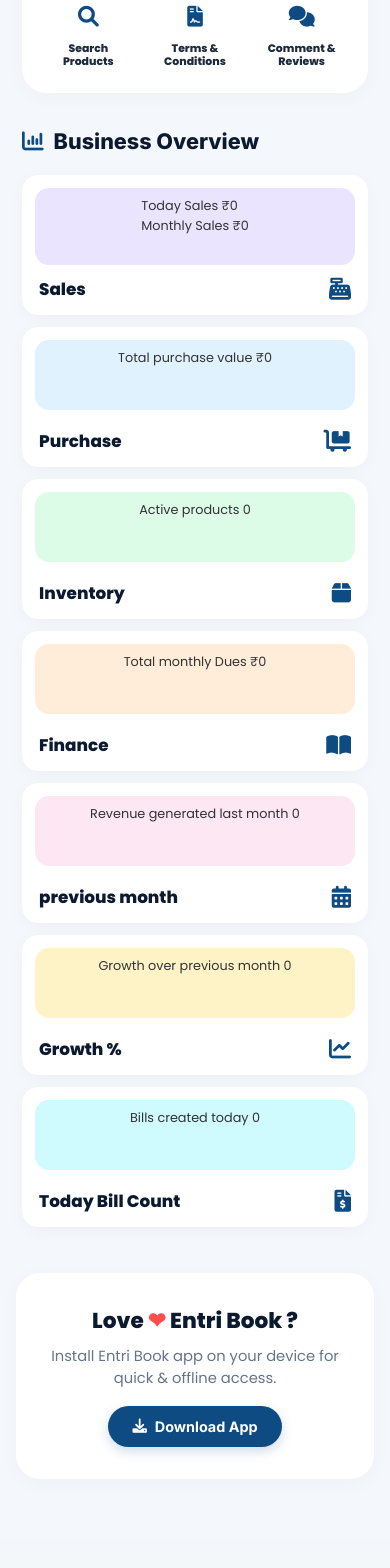
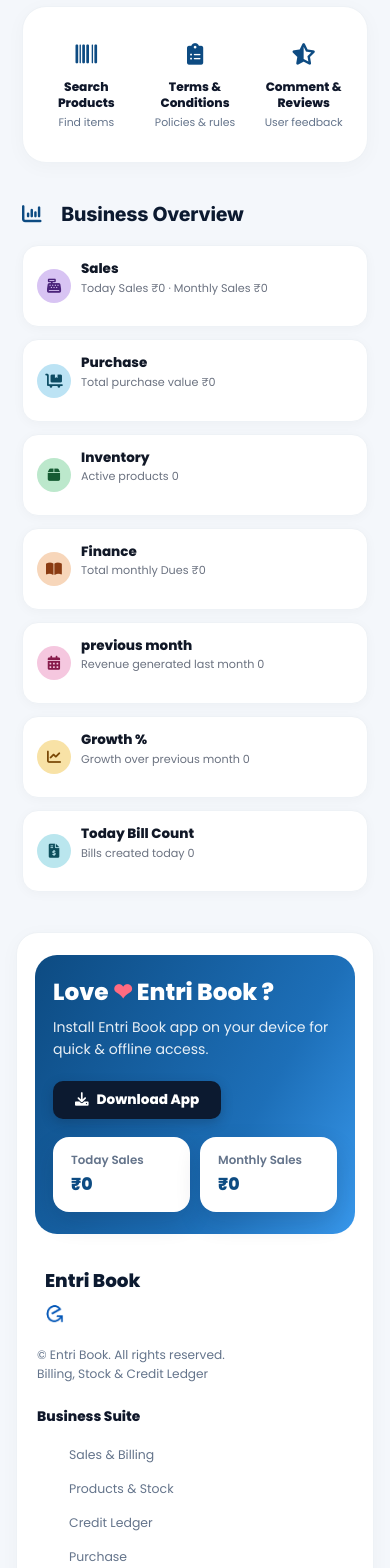
Before and after one commit to myentribook/Entri-Book, a React (Create React App) app in the folder frontend/: page / in a window 390 px wide. Shown: the part 432-2000 px from the top of the page. Before the commit the page ends 1971 px from the top, so only its background shows below. Built offline with nearby package versions, Linux system fonts and the light colour scheme; no server answers; a web font is replaced by a local one.

Commit message:
home page correction

```diff
--- a/frontend/public/index.html
+++ b/frontend/public/index.html
@@ -6,9 +6,9 @@
   <meta name="viewport" content="width=device-width, initial-scale=1" />
   <title>Entri Book</title>
 
-  <!-- <link rel="icon" type="image/png" sizes="48x48" href="%PUBLIC_URL%/headingLogo.png" />
-  <link rel="apple-touch-icon" sizes="180x180" href="%PUBLIC_URL%/headingLogo.png" /> -->
-  <!-- <link rel="manifest" href="%PUBLIC_URL%/manifest.json" /> -->
+  <link rel="icon" type="image/png" sizes="48x48" href="%PUBLIC_URL%/headingLogo.png" />
+  <link rel="apple-touch-icon" sizes="180x180" href="%PUBLIC_URL%/headingLogo.png" />
+  <link rel="manifest" href="%PUBLIC_URL%/manifest.json" />
 
   <link rel="stylesheet" type="text/css"
     href="https://stackpath.bootstrapcdn.com/font-awesome/4.7.0/css/font-awesome.min.css" />
--- a/frontend/src/components/Home.css
+++ b/frontend/src/components/Home.css
@@ -1,6 +1,6 @@
 @import url('https://fonts.googleapis.com/css2?family=Inter:wght@400;500;600;700;800&display=swap');
 
-* {
+*{
     box-sizing: border-box;
     margin: 0;
     padding: 0;
@@ -21,7 +21,7 @@ body {
 
 .home-wrapper {
     /* Mobile & Desktop-ku left/right edges-la nalla space irukkurathukku padding-ai 16px-a adjust pannirukku */
-    padding: 32px 16px 60px 16px;
+    padding: 36px 16px 64px 16px;
     display: flex;
     flex-direction: column;
     align-items: center;
@@ -34,7 +34,7 @@ body {
 .section-wrapper {
     width: 100%;
     max-width: 820px;
-    margin-bottom: 36px;
+    margin-bottom: 40px;
     margin-left: auto;
     margin-right: auto;
     padding-left: 4px;
@@ -46,9 +46,14 @@ body {
     font-size: 1.35rem;
     font-weight: 800;
     color: #0c1a30;
-    margin-bottom: 20px;
+    margin-top: 4px;
+    margin-bottom: 22px;
+    padding: 2px 0;
+    line-height: 1.35;
+    letter-spacing: -0.01em;
     display: flex;
     align-items: center;
+    gap: 10px;
 }
 
 /* Section 1: Business Suite Icons */
@@ -62,7 +67,7 @@ body {
 .upi-btn {
     background: none;
     border: none;
-    padding: 0;
+    padding: 6px 4px;
     cursor: pointer;
     display: flex;
     flex-direction: column;
@@ -80,25 +85,43 @@ body {
     transform: scale(0.95);
 }
 
-/* Dark Blue Circle Buttons for Business Suite */
+/* Soft Blue Circle Buttons with Dashed Outer Ring for Business Suite */
 .icon-circle {
-    width: 68px;
-    height: 68px;
-    background-color: #0d4b82;
-    color: #ffffff;
+    position: relative;
+    width: 50px;
+    height: 50px;
+    background-color: #dce8fc;
+    color: #0d4b82;
     border-radius: 50%;
     display: flex;
     align-items: center;
     justify-content: center;
     font-size: 1.55rem;
     margin-bottom: 12px;
-    box-shadow: 0 8px 18px rgba(13, 75, 130, 0.25);
+    box-shadow: none;
+    transition: all 0.2s ease;
+}
+
+.icon-circle::before {
+    content: "";
+    position: absolute;
+    top: -6px;
+    left: -6px;
+    right: -6px;
+    bottom: -6px;
+    border: 2px dashed #b9c5d6;
+    border-radius: 50%;
+    pointer-events: none;
     transition: all 0.2s ease;
 }
 
 .upi-btn:hover .icon-circle {
-    background-color: #08345c;
-    box-shadow: 0 10px 22px rgba(13, 75, 130, 0.35);
+    background-color: #cde0fb;
+    box-shadow: none;
+}
+
+.upi-btn:hover .icon-circle::before {
+    border-color: #93a7c2;
 }
 
 .upi-label {
@@ -106,152 +129,325 @@ body {
     font-weight: 700;
     color: #1e293b;
     text-align: center;
-    line-height: 1.3;
+    line-height: 1.35;
 }
 
 /* Section 2: Explore Guidelines Box */
 .Explore-guidelines {
     background: #ffffff;
     border-radius: 24px;
-    padding: 36px 24px;
+    padding: 28px 22px;
     box-shadow: 0 4px 20px rgba(0, 0, 0, 0.03);
-    border: 1px solid #ffffff;
+    border: 1px solid #eef2f6;
 }
 
 .Explore-guidelines .upi-grid {
     grid-template-columns: repeat(3, 1fr);
+    gap: 18px;
+    align-items: start;
 }
 
-.upi-btns {
+.Explore-guidelines .upi-btns {
     background: none;
     border: none;
-    padding: 0;
+    padding: 10px 8px;
     cursor: pointer;
     display: flex;
     flex-direction: column;
     align-items: center;
-    transition: transform 0.2s ease;
+    text-align: center;
     -webkit-tap-highlight-color: transparent;
     text-decoration: none;
 }
 
-.upi-btns:hover {
-    transform: translateY(-2px);
-}
-
-/* Outline Icons for Explore Guidelines */
-.icon-circles {
-    width: 50px;
-    height: 50px;
+.Explore-guidelines .icon-circles {
+    width: auto;
+    height: 40px;
     color: #0d4b82;
     display: flex;
     align-items: center;
     justify-content: center;
-    font-size: 1.8rem;
+    font-size: 1.75rem;
     margin-bottom: 10px;
-    transition: all 0.2s ease;
 }
 
-.upi-btns:hover .icon-circles {
-    color: #08345c;
-    transform: scale(1.08);
+.Explore-guidelines .upi-label {
+    font-size: 0.9rem;
+    font-weight: 700;
+    color: #0f172a;
+    line-height: 1.35;
+    margin-bottom: 4px;
 }
 
-/* Section 3: Business Overview Cards Grid */
+.Explore-guidelines .upi-sublabel {
+    font-size: 0.78rem;
+    font-weight: 500;
+    color: #64748b;
+    line-height: 1.3;
+}
+
+/* Section 3: Business Overview Cards Grid (4 columns per row, matching reference box style) */
 .dashboard-grid {
     display: grid;
     grid-template-columns: repeat(4, 1fr);
-    gap: 20px;
+    gap: 16px;
     width: 100%;
 }
 
 .card-wrapper {
     background: #ffffff;
-    padding: 16px;
-    border-radius: 20px;
-    box-shadow: 0 4px 16px rgba(0, 0, 0, 0.03);
-    border: 1px solid #ffffff;
+    padding: 16px 18px;
+    border-radius: 18px;
+    box-shadow: 0 2px 12px rgba(0, 0, 0, 0.03);
+    border: 1px solid #eef2f6;
     display: flex;
-    flex-direction: column;
-    justify-content: space-between;
-    min-height: 140px;
+    flex-direction: row;
+    align-items: center;
+    gap: 12px;
+    min-height: 78px;
     transition: transform 0.2s ease, box-shadow 0.2s ease;
 }
 
 .card-wrapper:hover {
-    transform: translateY(-3px);
-    box-shadow: 0 8px 24px rgba(0, 0, 0, 0.06);
+    transform: translateY(-2px);
+    box-shadow: 0 6px 18px rgba(0, 0, 0, 0.06);
 }
 
-.card-content {
-    padding: 16px;
-    border-radius: 14px;
-    margin-bottom: 12px;
-    min-height: 70px;
+.overview-badge {
+    width: 40px;
+    height: 40px;
+    border-radius: 50%;
     display: flex;
     align-items: center;
+    justify-content: center;
+    font-size: 1rem;
+    flex-shrink: 0;
 }
 
-.card-content p {
-    font-size: 0.88rem;
-    color: #475569;
-    line-height: 1.5;
-    font-weight: 500;
+.overview-row-content {
+    display: flex;
+    flex-direction: column;
+    justify-content: center;
+    gap: 3px;
+    min-width: 0;
 }
 
-.card-content strong,
-.card-content b {
-    font-weight: 800;
-    color: #0f172a;
-    font-size: 1rem;
+.overview-row-title {
+    font-size: 0.92rem;
+    font-weight: 700;
+    color: #111827;
+    line-height: 1.3;
 }
 
-/* Section 4: Refer Banner */
+.overview-row-subtitle {
+    font-size: 0.75rem;
+    font-weight: 500;
+    color: #6b7280;
+    line-height: 1.4;
+    white-space: pre-line;
+}
+
+/* Section 4: Footer Banner & Multi-Column Footer */
 .refer-section {
     background: #ffffff;
-    padding: 32px 24px;
-    border-radius: 24px;
-    text-align: center;
+    padding: 32px;
+    border-radius: 28px;
+    text-align: left;
     width: 100%;
     max-width: 820px;
-    margin: 10px auto;
+    margin: 8px auto 0 auto;
+    border: 1px solid #eef2f6;
     box-shadow: 0 4px 20px rgba(0, 0, 0, 0.03);
 }
 
+.footer-hero-banner {
+    background: linear-gradient(120deg, #0d4b82 0%, #1d6fb8 65%, #3898ec 100%);
+    border-radius: 22px;
+    padding: 28px 30px;
+    color: #ffffff;
+    display: flex;
+    align-items: center;
+    justify-content: space-between;
+    gap: 24px;
+    margin-bottom: 34px;
+}
+
+.footer-hero-copy {
+    max-width: 430px;
+}
+
 .refer-title {
-    font-size: 1.35rem;
+    font-size: 1.45rem;
     font-weight: 800;
-    color: #0c1a30;
-    margin-bottom: 8px;
+    color: #ffffff;
+    margin-bottom: 10px;
+    line-height: 1.3;
 }
 
 .refer-desc {
-    color: #64748b;
-    font-size: 0.92rem;
-    line-height: 1.5;
-    max-width: 600px;
-    margin: 0 auto 16px auto;
-    font-weight: 500;
+    color: rgba(255, 255, 255, 0.9);
+    font-size: 0.88rem;
+    line-height: 1.55;
+    margin: 0 0 20px 0;
+    font-weight: 400;
 }
 
 .refer-link {
     display: inline-flex;
     align-items: center;
     justify-content: center;
-    padding: 10px 24px;
-    background-color: #0d4b82;
+    padding: 11px 22px;
+    background-color: #0c1a30;
     color: #ffffff;
-    border-radius: 50px;
+    border-radius: 10px;
     text-decoration: none;
     font-weight: 700;
-    font-size: 0.9rem;
+    font-size: 0.85rem;
+    line-height: 1.2;
     transition: all 0.2s ease;
-    box-shadow: 0 4px 12px rgba(13, 75, 130, 0.2);
+    box-shadow: 0 4px 12px rgba(12, 26, 48, 0.25);
 }
 
 .refer-link:hover {
-    background-color: #08345c;
+    background-color: #162b4d;
     color: #ffffff;
+    transform: translateY(-1px);
+}
+
+.footer-hero-visual {
+    display: flex;
+    align-items: center;
+    justify-content: flex-end;
+    gap: 14px;
+    flex-shrink: 0;
+}
+
+.footer-preview-card {
+    background: #ffffff;
+    color: #0c1a30;
+    border-radius: 16px;
+    padding: 16px 18px;
+    min-width: 136px;
+    box-shadow: 0 10px 24px rgba(12, 26, 48, 0.16);
+}
+
+.footer-preview-label {
+    font-size: 0.74rem;
+    font-weight: 600;
+    color: #64748b;
+    margin-bottom: 6px;
+    line-height: 1.25;
+}
+
+.footer-preview-value {
+    font-size: 1.08rem;
+    font-weight: 800;
+    color: #0d4b82;
+    line-height: 1.25;
+}
+
+.footer-bottom-grid {
+    display: grid;
+    grid-template-columns: 1.45fr 1.1fr 0.95fr 1.05fr 1.25fr;
+    column-gap: 24px;
+    row-gap: 28px;
+    align-items: start;
+    padding: 6px 4px 2px 4px;
+}
+
+.footer-brand-col {
+    display: flex;
+    flex-direction: column;
+    justify-content: flex-start;
+    gap: 16px;
+}
+
+.footer-brand-header {
+    display: flex;
+    flex-direction: column;
+    align-items: flex-start;
+    gap: 12px;
+}
+
+.footer-brand-name {
+    font-size: 1.15rem;
+    font-weight: 800;
+    color: #0c1a30;
+    display: inline-flex;
+    align-items: center;
+    gap: 8px;
+    line-height: 1.3;
+    padding: 2px 0;
+}
+
+.footer-heading-logo {
+    max-height: 36px;
+    width: auto;
+    max-width: 128px;
+    object-fit: contain;
+    display: block;
+    margin-top: 2px;
+}
+
+.footer-meta-text {
+    font-size: 0.76rem;
+    color: #64748b;
+    line-height: 1.6;
+}
+
+.footer-col-title {
+    font-size: 0.86rem;
+    font-weight: 700;
+    color: #0f172a;
+    margin-bottom: 14px;
+    padding: 2px 0;
+    line-height: 1.35;
+}
+
+.footer-link-list {
+    list-style: none;
+    display: flex;
+    flex-direction: column;
+    gap: 10px;
+}
+
+.footer-link-item {
+    font-size: 0.78rem;
+    color: #64748b;
+    text-decoration: none;
+    line-height: 1.45;
+    padding: 1px 0;
+    display: inline-block;
+    transition: color 0.2s ease;
+}
+
+.footer-link-item:hover {
+    color: #0d4b82;
+}
+
+.footer-social-row {
+    display: flex;
+    align-items: center;
+    gap: 10px;
+    margin-top: 14px;
+}
+
+.footer-social-icon {
+    width: 32px;
+    height: 32px;
+    border-radius: 50%;
+    background-color: #25D366;
+    color: #ffffff;
+    display: inline-flex;
+    align-items: center;
+    justify-content: center;
+    font-size: 0.82rem;
+    text-decoration: none;
+    transition: background-color 0.2s ease, transform 0.2s ease;
+}
+
+.footer-social-icon:hover {
+    background-color: #5FE39A;
     transform: translateY(-1px);
 }
 
@@ -309,17 +505,29 @@ body {
     .dashboard-grid {
         grid-template-columns: repeat(2, 1fr);
     }
+
+    .footer-bottom-grid {
+        grid-template-columns: repeat(3, 1fr);
+        gap: 24px;
+    }
 }
 
 @media (max-width: 640px) {
     .home-wrapper {
         /* Mobile-la left & right edges romba ottikkitu irukkamalae irukkave 16px padding tharappattulladhu */
-        padding: 24px 16px 50px 16px;
+        padding: 26px 16px 52px 16px;
     }
 
     .section-wrapper {
+        margin-bottom: 32px;
         padding-left: 6px;
         padding-right: 6px;
+    }
+
+    .upi-title {
+        font-size: 1.22rem;
+        margin-bottom: 16px;
+        padding: 2px 0;
     }
 
     .upi-grid {
@@ -328,12 +536,12 @@ body {
     }
 
     .Explore-guidelines {
-        padding: 24px 16px;
+        padding: 22px 14px;
     }
 
     .Explore-guidelines .upi-grid {
         grid-template-columns: repeat(3, 1fr) !important;
-        gap: 8px !important;
+        gap: 10px !important;
     }
 
     .icon-circle {
@@ -343,16 +551,30 @@ body {
         margin-bottom: 8px;
     }
 
-    .icon-circles {
-        width: 38px;
-        height: 38px;
-        font-size: 1.3rem;
-        margin-bottom: 6px;
+    .icon-circle::before {
+        top: -5px;
+        left: -5px;
+        right: -5px;
+        bottom: -5px;
+    }
+
+    .Explore-guidelines .icon-circles {
+        height: 32px;
+        font-size: 1.35rem;
+        margin-bottom: 8px;
     }
 
     .upi-label {
         font-size: 0.72rem;
-        line-height: 1.2;
+        line-height: 1.25;
+    }
+
+    .Explore-guidelines .upi-label {
+        font-size: 0.76rem;
+    }
+
+    .Explore-guidelines .upi-sublabel {
+        font-size: 0.68rem;
     }
 
     .dashboard-grid {
@@ -361,17 +583,61 @@ body {
     }
 
     .card-wrapper {
-        padding: 12px;
+        padding: 14px 14px;
         border-radius: 16px;
+        gap: 10px;
+        min-height: 68px;
     }
 
-    .card-content {
-        padding: 12px 10px;
-        margin-bottom: 8px;
+    .overview-badge {
+        width: 34px;
+        height: 34px;
+        font-size: 0.88rem;
     }
 
-    .card-content p {
-        font-size: 0.8rem;
+    .overview-row-title {
+        font-size: 0.84rem;
+    }
+
+    .overview-row-subtitle {
+        font-size: 0.7rem;
+    }
+
+    .refer-section {
+        padding: 22px 18px;
+        border-radius: 22px;
+    }
+
+    .footer-hero-banner {
+        flex-direction: column;
+        align-items: flex-start;
+        padding: 22px 18px;
+        gap: 18px;
+        margin-bottom: 26px;
+    }
+
+    .footer-hero-visual {
+        width: 100%;
+        justify-content: flex-start;
+        flex-wrap: wrap;
+        gap: 10px;
+    }
+
+    .footer-preview-card {
+        flex: 1 1 130px;
+        min-width: 0;
+    }
+
+    .footer-bottom-grid {
+        grid-template-columns: repeat(2, 1fr);
+        column-gap: 18px;
+        row-gap: 22px;
+        padding: 4px 2px;
+    }
+
+    .footer-brand-col {
+        grid-column: 1 / -1;
+        gap: 12px;
     }
 }
 
@@ -392,7 +658,18 @@ body {
         font-size: 1.1rem;
     }
 
+    .icon-circle::before {
+        top: -4px;
+        left: -4px;
+        right: -4px;
+        bottom: -4px;
+    }
+
     .upi-label {
         font-size: 0.68rem;
     }
+
+    .footer-bottom-grid {
+        grid-template-columns: 1fr;
+    }
 }
--- a/frontend/src/components/Home.js
+++ b/frontend/src/components/Home.js
@@ -59,43 +59,50 @@ export default function Home() {
 
   const dashboardData = [
     {
-      bg: "#ebe4ff",
+      bg: "#d8c4f3",
+      color: "#4a237a",
       title: "Sales",
       icon: "fa-cash-register",
-      text: `Today Sales ₹${report?.todaySales ?? 0}\nMonthly Sales ₹${report?.monthSales ?? 0}`
+      text: `Today Sales ₹${report?.todaySales ?? 0} · Monthly Sales ₹${report?.monthSales ?? 0}`
     },
     {
-      bg: "#e0f2fe",
+      bg: "#bce3f4",
+      color: "#0e4d64",
       title: "Purchase",
       icon: "fa-cart-flatbed",
       text: `Total purchase value ₹${report?.totalPurchase ?? 0}`
     },
     {
-      bg: "#dcfce7",
+      bg: "#bce8cc",
+      color: "#165b33",
       title: "Inventory",
       icon: "fa-box",
       text: `Active products ${report?.totalProducts ?? 0}`
     },
     {
-      bg: "#ffecd9",
+      bg: "#f7d6ba",
+      color: "#8a3b12",
       title: "Finance",
       icon: "fa-book-open",
       text: `Total monthly Dues ₹${report?.monthDueAmount ?? 0}`
     },
     {
-      bg: "#FCE7F3",
+      bg: "#f5c7df",
+      color: "#871b4b",
       title: "previous month",
       icon: "fa-calendar-days",
       text: `Revenue generated last month ${report?.previousMonthSales ?? 0}`
     },
     {
-      bg: "#FEF3C7",
+      bg: "#f8e2a6",
+      color: "#7a4907",
       title: "Growth %",
       icon: "fa-chart-line",
       text: `Growth over previous month ${report?.growthPercentage ?? 0}`
     },
     {
-      bg: "#CFFAFE",
+      bg: "#bae6ee",
+      color: "#0e4f5c",
       title: "Today Bill Count",
       icon: "fa-file-invoice-dollar",
       text: `Bills created today ${report?.todayBillCount ?? 0}`
@@ -142,18 +149,21 @@ export default function Home() {
               <div className="upi-grid">
 
                 <Link to="/search/product" style={{ textDecoration: 'none' }} type="button" className="upi-btns" aria-label="Search Products">
-                  <div className="icon-circles"><i className="fa-solid fa-magnifying-glass"></i></div>
-                  <span className="upi-label">Search<br />Products</span>
+                  <div className="icon-circles"><i class="fa-solid fa-barcode"></i></div>
+                  <span className="upi-label">Search Products</span>
+                  <span className="upi-sublabel">Find items</span>
                 </Link>
 
-                <Link to="/privacy" style={{ textDecoration: 'none' }} type="button" className="upi-btns" aria-label="Purchase Management">
-                  <div className="icon-circles"><i className="fa-solid fa-file-contract"></i></div>
-                  <span className="upi-label">Terms & <br />Conditions</span>
+                <Link to="/privacy" style={{ textDecoration: 'none' }} type="button" className="upi-btns" aria-label="Terms & Conditions">
+                  <div className="icon-circles"><i class="fa-solid fa-clipboard-list"></i></div>
+                  <span className="upi-label">Terms & Conditions</span>
+                  <span className="upi-sublabel">Policies & rules</span>
                 </Link>
 
                 <Link to="/review" style={{ textDecoration: 'none' }} type="button" className="upi-btns" aria-label="Comment and Reviews">
-                  <div className="icon-circles"><i className="fa-solid fa-comments"></i></div>
-                  <span className="upi-label">Comment & <br /> Reviews</span>
+                  <div className="icon-circles"><i class="fa-solid fa-star-half-stroke"></i></div>
+                  <span className="upi-label">Comment & Reviews</span>
+                  <span className="upi-sublabel">User feedback</span>
                 </Link>
 
               </div>
@@ -165,14 +175,12 @@ export default function Home() {
             <div className="dashboard-grid">
               {dashboardData.map((card, index) => (
                 <div key={index} className="card-wrapper">
-                  <div className="card-content" style={{ backgroundColor: card.bg }}>
-                    <p style={{ color: "#333", lineHeight: "1.6", whiteSpace: "pre-line" }}>
-                      {card.text}
-                    </p>
+                  <div className="overview-badge" style={{ backgroundColor: card.bg, color: card.color }}>
+                    <i className={`fa-solid ${card.icon}`}></i>
                   </div>
-                  <div style={{ display: "flex", justifyContent: "space-between", alignItems: "center", padding: "0 4px" }}>
-                    <span style={{ fontWeight: 700, fontSize: "1.05rem", color: "#0c1a30" }}>{card.title}</span>
-                    <i className={`fa-solid ${card.icon}`} style={{ fontSize: "22px", color: "#0d4b82" }}></i>
+                  <div className="overview-row-content">
+                    <span className="overview-row-title">{card.title}</span>
+                    <p className="overview-row-subtitle">{card.text}</p>
                   </div>
                 </div>
               ))}
@@ -180,8 +188,10 @@ export default function Home() {
           </div>
 
           <div className="refer-section">
+            <div className="footer-hero-banner">
+              <div className="footer-hero-copy">
                 <div className="refer-title">
-              Love <span style={{ color: "#ff4d4d" }}>❤</span> Entri Book ?
+                  Love <span style={{ color: "#ff6b81" }}>❤</span> Entri Book ?
                 </div>
                 <div className="refer-desc">Install Entri Book app on your device for quick & offline access.</div>
 
@@ -191,6 +201,84 @@ export default function Home() {
                   Download App
                 </button>
               </div>
+
+              <div className="footer-hero-visual">
+                <div className="footer-preview-card">
+                  <div className="footer-preview-label">Today Sales</div>
+                  <div className="footer-preview-value">₹{report?.todaySales ?? 0}</div>
+                </div>
+                <div className="footer-preview-card">
+                  <div className="footer-preview-label">Monthly Sales</div>
+                  <div className="footer-preview-value">₹{report?.monthSales ?? 0}</div>
+                </div>
+              </div>
+            </div>
+
+            <div className="footer-bottom-grid">
+              <div className="footer-brand-col">
+                <div>
+                  <div className="footer-brand-name">
+                    <i className="fa-solid fa-book-bookmark" style={{ color: "#0d4b82" }}></i>
+                    <span>Entri Book</span>
+                  </div>
+                  <img
+                    src="/headingLogo.png"
+                    alt="Entri Book"
+                    className="footer-heading-logo"
+                  />
+                </div>
+                <div className="footer-meta-text">
+                  © Entri Book. All rights reserved.<br />
+                  Billing, Stock & Credit Ledger
+                </div>
+              </div>
+
+              <div>
+                <div className="footer-col-title">Business Suite</div>
+                <ul className="footer-link-list">
+                  <li><Link to="/billing" className="footer-link-item">Sales & Billing</Link></li>
+                  <li><Link to="/product" className="footer-link-item">Products & Stock</Link></li>
+                  <li><Link to="/credit" className="footer-link-item">Credit Ledger</Link></li>
+                  <li><Link to="/purchase" className="footer-link-item">Purchase</Link></li>
+                </ul>
+              </div>
+
+              <div>
+                <div className="footer-col-title">Explore</div>
+                <ul className="footer-link-list">
+                  <li><Link to="/search/product" className="footer-link-item">Search Products</Link></li>
+                  <li><Link to="/review" className="footer-link-item">Comment & Reviews</Link></li>
+                </ul>
+              </div>
+
+              <div>
+                <div className="footer-col-title">Guidelines</div>
+                <ul className="footer-link-list">
+                  <li><Link to="/privacy" className="footer-link-item">Terms & Conditions</Link></li>
+                  <li><Link to="/privacy" className="footer-link-item">Privacy Policy</Link></li>
+                </ul>
+              </div>
+
+              <div>
+                <div className="footer-col-title">Get in touch</div>
+                <div className="footer-meta-text">
+                  Questions or feedback?<br />
+                  We&apos;d love to hear from you
+                </div>
+                <div className="footer-social-row">
+                  <a
+                    href="https://wa.me/919626992320?text=Hello%20entri"
+                    target="_blank"
+                    rel="noopener noreferrer"
+                    className="footer-social-icon"
+                    aria-label="WhatsApp"
+                  >
+                    <i className="fa-brands fa-whatsapp"></i>
+                  </a>
+                </div>
+              </div>
+            </div>
+          </div>
         </Fragment>
       </div>
     )
```
Lines whose indentation alone changed are shown as unchanged.
